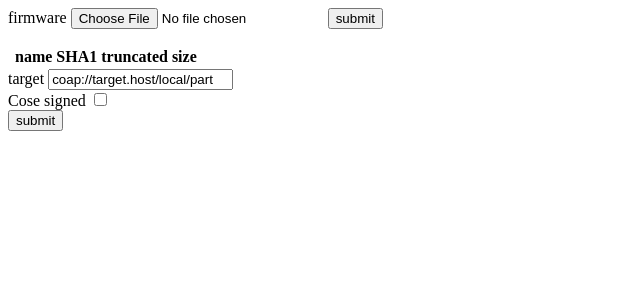
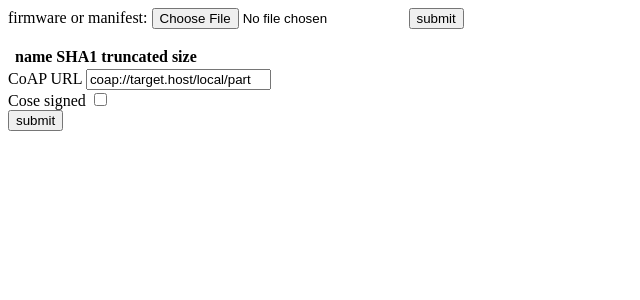
Before and after one commit to suit-wg/SUIT-repository-manager, a Python web app: template templates/files.jinja2 in a window 1280 px wide. Shown: the top 300 px of the page, without its empty margins (0-640 px from the left). Run offline with Jinja, Linux system fonts and the light colour scheme; the template is opened without the code that fills it, so the values that code supplies are empty.

Commit message:
More verbose documentation

```diff
--- a/templates/files.jinja2
+++ b/templates/files.jinja2
@@ -3,7 +3,7 @@
     <form action="/files" method="post" accept-charset="utf-8"
       enctype="multipart/form-data">
 
-    <label for="fw">firmware</label>
+    <label for="fw">firmware or manifest: </label>
     <input id="fw" name="firmware" type="file" value=""/>
 
     <input type="submit" value="submit"/>
@@ -24,13 +24,13 @@
     {% endfor %}
     </table>
 
-    <label for="target">target</label>
+    <label for="target">CoAP URL</label>
     <input id="target" type="text" name="target"
     value="coap://target.host/local/part"><br>
 
     <label for="signed">Cose signed</label>
     <input id="signed" type="checkbox" name="signed"><br>
-
+    <!-- document -->
     <input type="submit" value="submit"/>
     </form>
     </body>
```
Also changed, not shown: views.py (+11 -2 lines).
